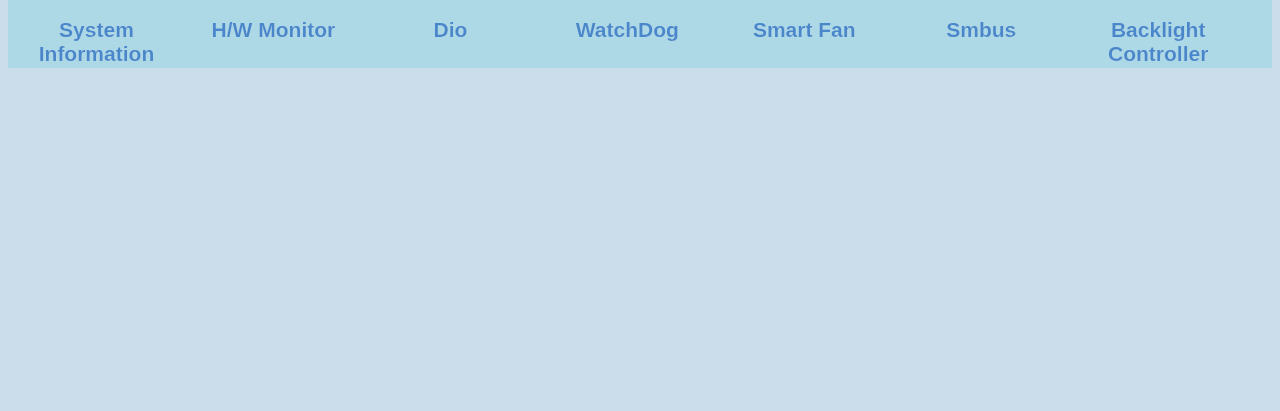
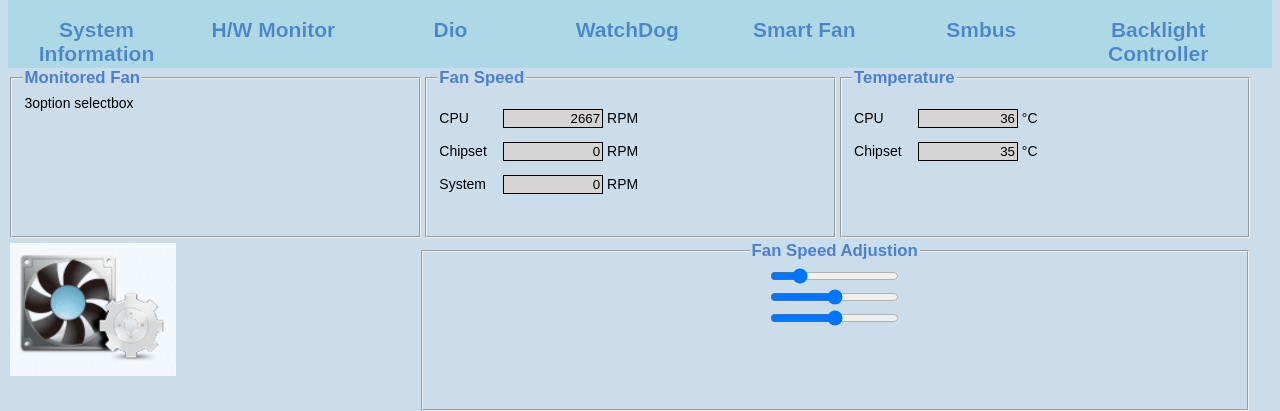
Before and after one commit to ds94059/Hi-Safe-UI, a React (Create React App) app: page /SmartFan in a window 1280 px wide. Shown: the part 413-824 px from the top of the page. Before the commit the page ends 800 px from the top, so only its background shows below. Built offline with nearby package versions, Linux system fonts and the light colour scheme.

Commit message:
simple smartfan

```diff
--- a/src/smartfan.css
+++ b/src/smartfan.css
@@ -0,0 +1,22 @@
+.wid33{
+    display: inline;
+    width:32.5%;
+    height:170px;
+}
+
+.left{
+    width:32.5%;
+    float: left;
+    text-align: center;
+    height:170px;
+}
+.right{
+    width:65.5%;
+    float:left;
+    height: 170px;
+    text-align: center;
+}
+@media (max-width:800px) {
+    .wid33,.left,.right {width:100%;}
+
+}
--- a/src/smartfan.js
+++ b/src/smartfan.js
@@ -2,13 +2,51 @@ import React from 'react';
 import Icon from './Icon';
 import Upbar from './upbar';
 import './smartfan.css';
-
 class SmartFan extends React.Component{
     render(){
+        const rpm_cpu=2667, rpm_chipset=0, rpm_system=0,
+        temp_cpu=36,temp_chipset=35
         return(
             <div>
                 <Icon/>
                 <Upbar/>
+                <div>
+                    <fieldset class="wid33">
+                        <legend class="blueword">Monitored Fan</legend>
+                        <table>
+                            3option selectbox
+                        </table>
+                    </fieldset>
+                    <fieldset class="wid33">
+                        <legend class="blueword">Fan Speed</legend>
+                        <table>
+                            <p><span class="block">CPU</span> <input type="text" value={rpm_cpu} readonly="readonly" class="background_gray"/> RPM</p>
+                            <p><span class="block">Chipset</span> <input type="text" value={rpm_chipset} readonly="readonly" class="background_gray"/> RPM</p>
+                            <p><span class="block">System</span> <input type="text" value={rpm_system} readonly="readonly" class="background_gray"/> RPM</p>
+                        </table>
+                    </fieldset>
+                    <fieldset class="wid33">
+                        <legend class="blueword">Temperature</legend>
+                        <table>
+                            <p><span class="block">CPU</span> <input type="text" value={temp_cpu} readonly="readonly" class="background_gray"/> °C</p>
+                            <p><span class="block">Chipset</span> <input type="text" value={temp_chipset} readonly="readonly" class="background_gray"/> °C</p>
+                        </table>
+                    </fieldset>
+                </div>
+                <div>
+                    <div className="left">
+                        <table>
+                            <img src = "./image/fansetting.png"/>
+                        </table>
+                    </div>
+                        <fieldset class="right">
+                            <legend class="blueword">Fan Speed Adjustion</legend>
+                            <input type="range" min="0" max="255" step="1" /><br/>
+                            <input type="range" min="0" max="100" step="1" /><br/>
+                            <input type="range" min="0" max="100" step="1" /><br/>
+                        </fieldset>
+
+                </div>
             </div>
         )
     }
```
Also changed, not shown: public/image/fansetting.png (added).
